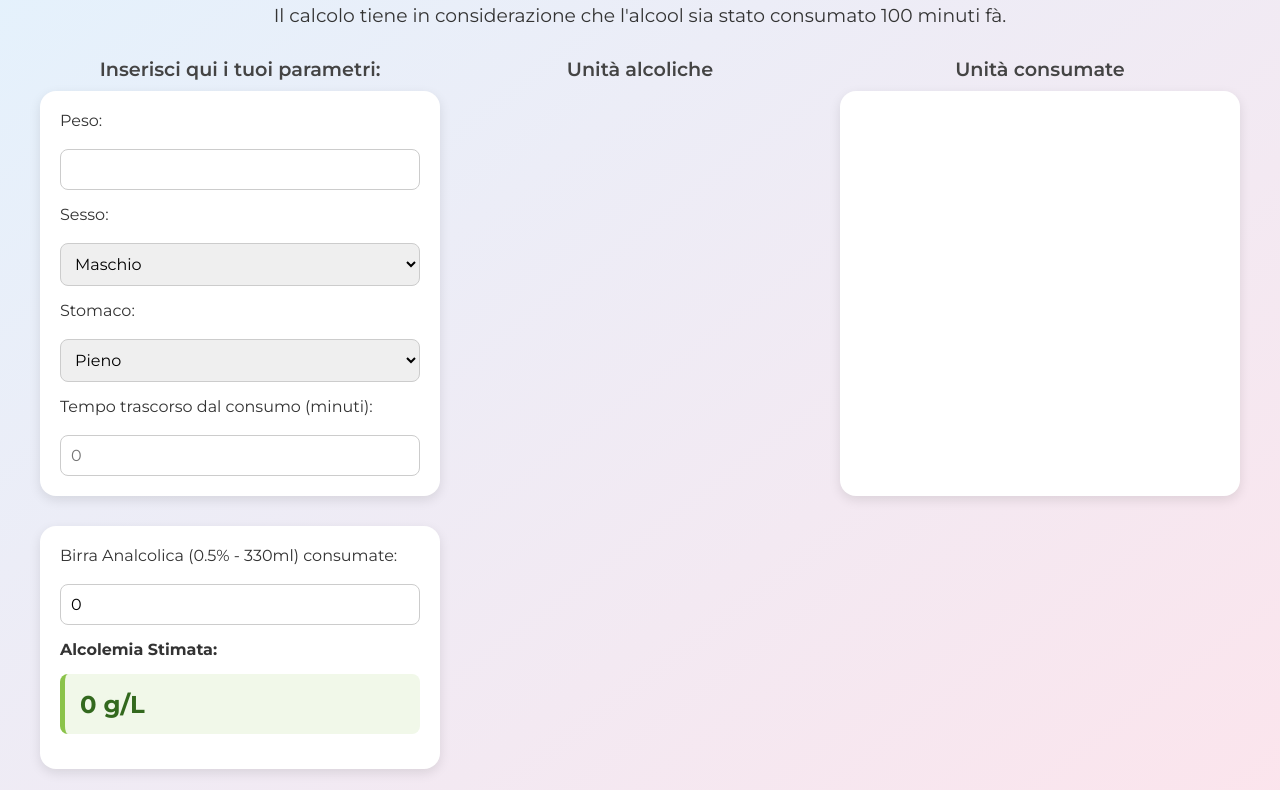
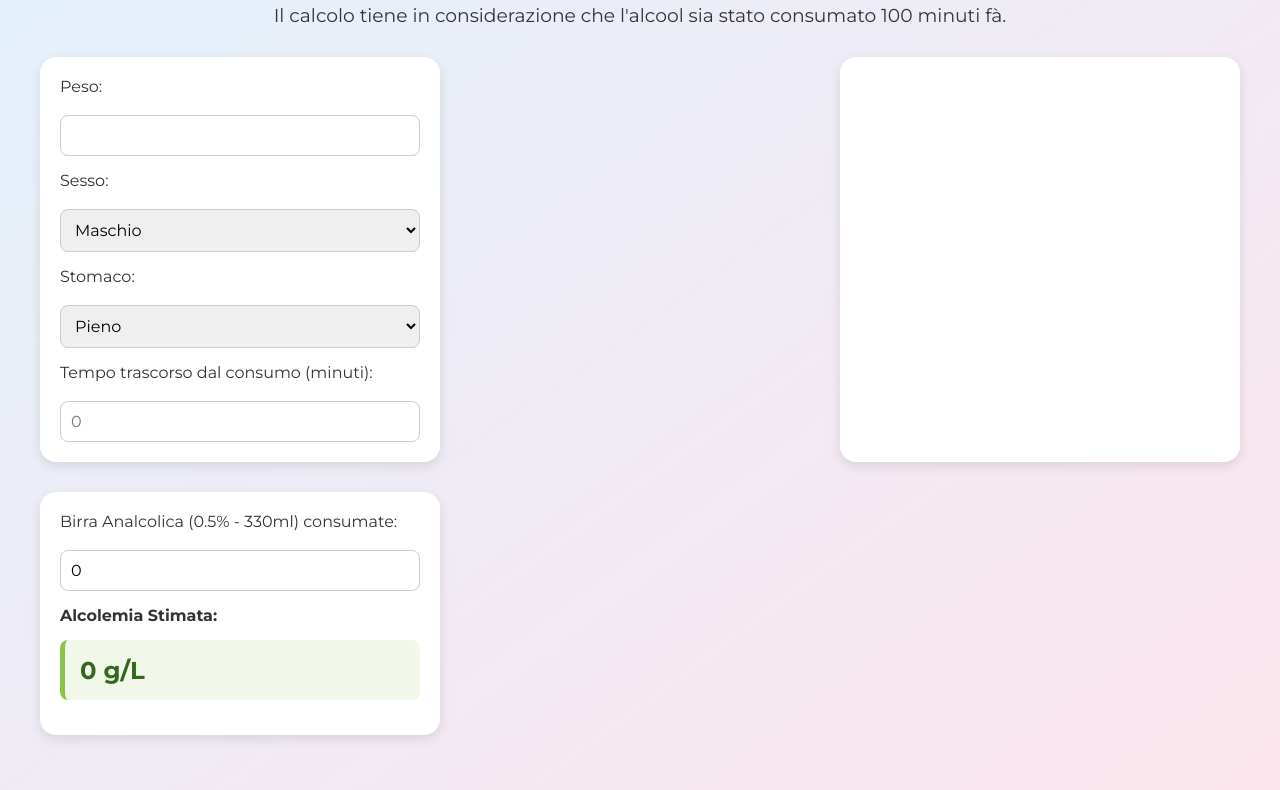
Before and after one commit to existentza/alcoolTest, a plain HTML site: page index.html in a window 1280 px wide. Shown: the part 114-904 px from the top of the page. Drawn offline with Linux system fonts and the light colour scheme.

Commit message:
Update index.html

```diff
--- a/index.html
+++ b/index.html
@@ -9,11 +9,6 @@
 <body>
     <h1>Alcool Test</h1>
     <h3 id="consumeTime">Il valore di alcolemia calcolato è una stima approssimativa e non sostituisce strumenti medici o test ufficiali.</h3>
-    <div class="texts">
-        <h3 class="text">Inserisci qui i tuoi parametri: </h3>
-        <h3 class="text">Unità alcoliche</h3>
-        <h3 class="text">Unità consumate</h3>
-    </div>
     <div class="params">
         <div class="units">
             <label for="body-weight">Peso: </label>
```
